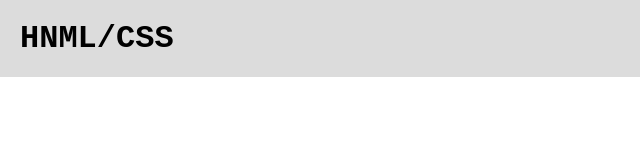
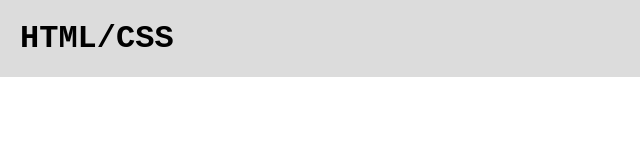
Before and after one commit to ramasQA/hw_step1, a plain HTML site: page index.html in a window 1280 px wide. Shown: the full height of the page, 0-640 px from the left. Drawn offline with Linux system fonts and the light colour scheme.

Commit message:
sintax error

```diff
--- a/index.html
+++ b/index.html
@@ -11,7 +11,7 @@
 
     <div class="header">
         <div class="hard">
-            <h1>HNML/CSS</h1>
+            <h1>HTML/CSS</h1>
         </div>
         <div class="form">
         <form action="work1.html" target="_blank">
```
